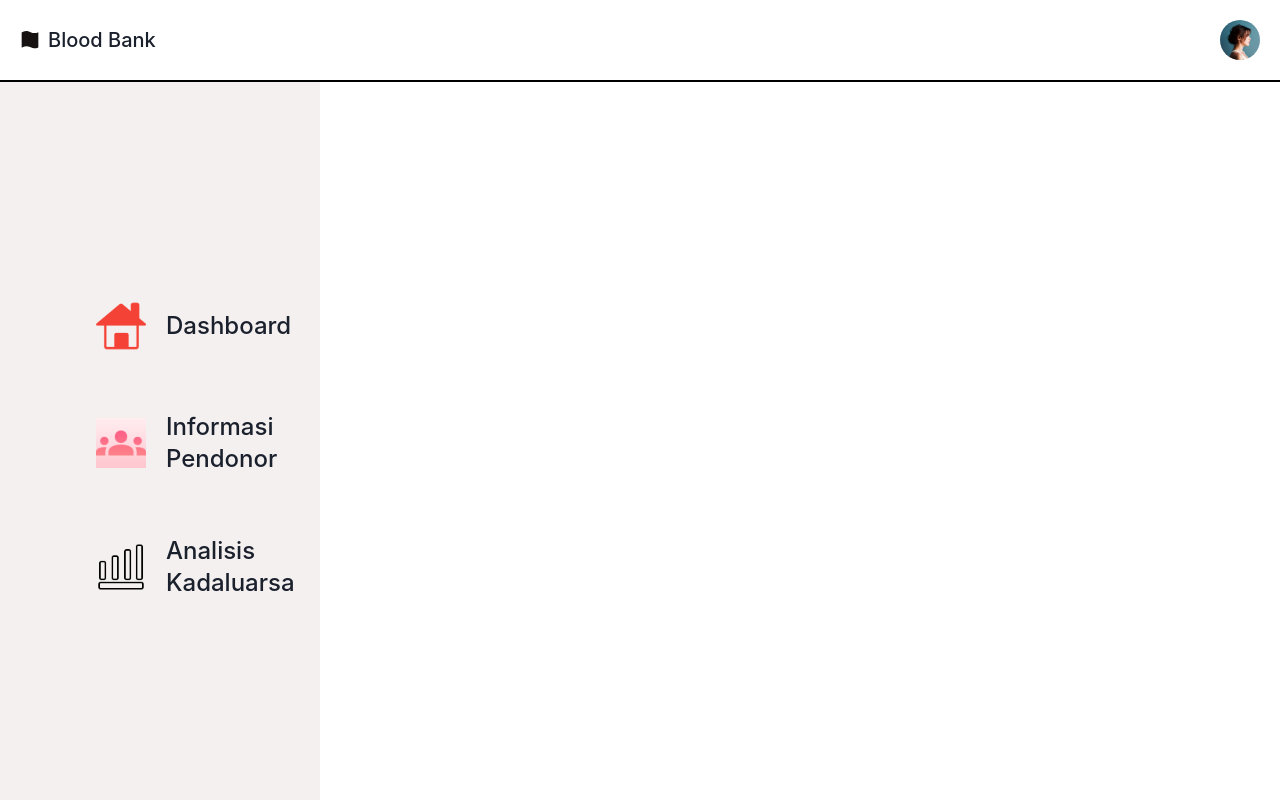
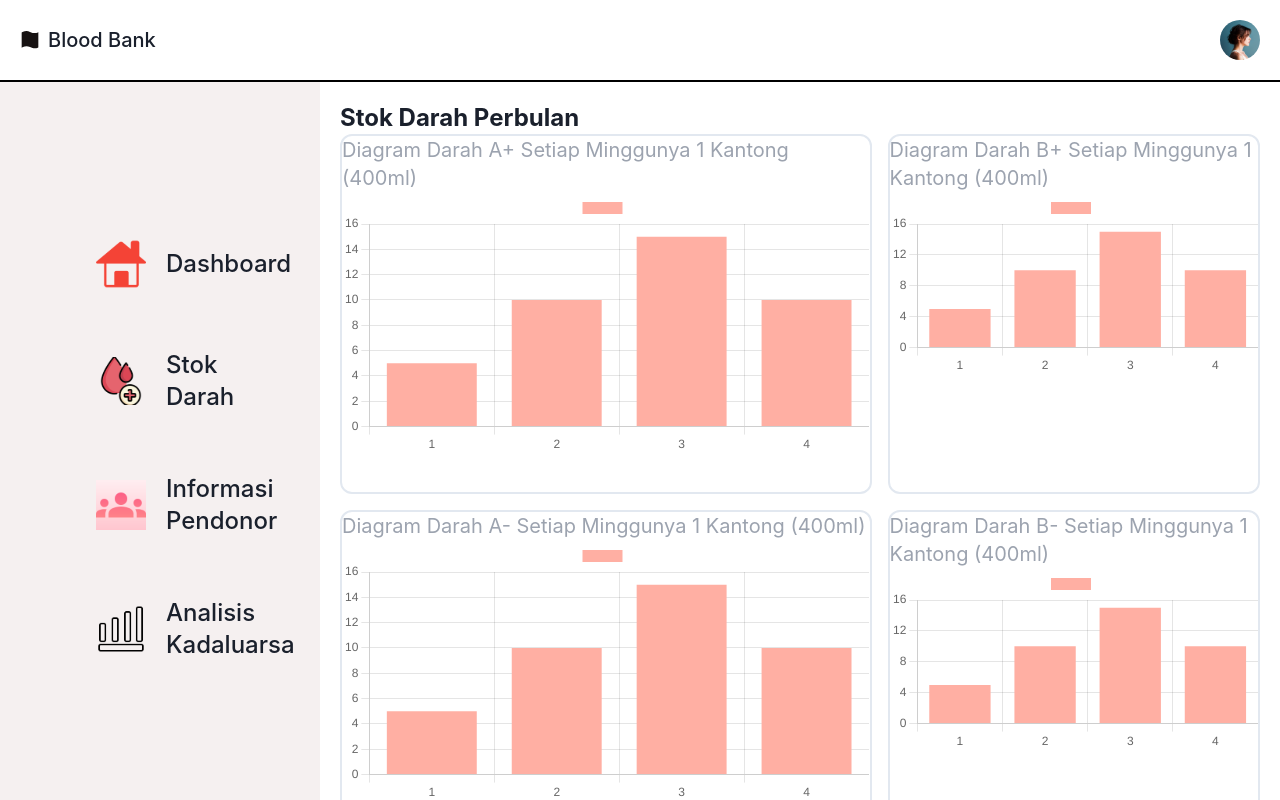
Before and after one commit to aliflikescoding/react-blood-bank, a React (Vite) app in the folder app/: page /stokdarah in a window 1280 px wide. Shown: the top 800 px of the page. Built offline with nearby package versions, Linux system fonts and the light colour scheme.

Commit message:
Finish stok darah section

```diff
--- a/app/src/App.jsx
+++ b/app/src/App.jsx
@@ -22,6 +22,7 @@ function App() {
               <Routes>
                 <Route index element={<Home />}/>
                 <Route path="/dashboard" element={<Dashboard />} />
+                <Route path="/stokdarah" element={<StokDarah />} />
                 <Route path="/infopendonor" element={<InfoPendonor />} />
                 <Route path="/analisiskadaluarsa" element={<AnalisisKadaluarsa />} />
               </Routes>
--- /dev/null
+++ b/app/src/components/StokDarahCard.jsx
@@ -0,0 +1,64 @@
+import PropTypes from 'prop-types';
+import {
+  Chart as ChartJS,
+  CategoryScale,
+  LinearScale,
+  BarElement,
+  Title,
+  Tooltip,
+  Legend,
+} from 'chart.js';
+import { Bar } from 'react-chartjs-2';
+ChartJS.register(
+  CategoryScale,
+  LinearScale,
+  BarElement,
+  Title,
+  Tooltip,
+  Legend
+);
+
+export const options = {
+  plugins: {
+    title: {
+      display: false,
+    },
+  },
+  responsive: true,
+  interaction: {
+    intersect: false,
+  },
+};
+
+const labels = [1, 2, 3, 4];
+
+export const data = {
+  labels,
+  datasets: [
+    {
+      label: '',
+      data: [5, 10, 15, 10],
+      backgroundColor: 'rgba(255, 175, 163, 1)',
+    },
+  ],
+};
+
+const StokDarahCard = ({ text }) => {
+  return (
+    <div className="border-2 rounded-xl flex flex-col">
+      <h1 className="text-xl text-gray-400 capitalize">diagram darah {text} setiap minggunya 1 kantong (400ml)</h1>
+      <div className='h-[300px]'>
+        <Bar options={options} data={data} />
+      </div>
+      <div>
+
+      </div>
+    </div>
+  )
+}
+
+StokDarahCard.propTypes = {
+  text: PropTypes.string.isRequired,
+}
+
+export default StokDarahCard
--- a/app/src/sections/Sidebar.jsx
+++ b/app/src/sections/Sidebar.jsx
@@ -1,6 +1,7 @@
 import dashboard from "../assets/dashboard.svg"
 import info from "../assets/info.svg"
 import kadar from "../assets/kadar.svg"
+import stokdarah from "../assets/stokdarah.svg"
 import { Link } from 'react-router-dom';
 import { useState } from "react";
 
@@ -13,11 +14,15 @@ const Sidebar = () => {
         <img src={dashboard} alt="" className="w-[50px]"/>
         <h1 className="text-2xl font-medium">Dashboard</h1>
       </Link>
-      <Link className={`p-4 rounded-[30px] flex items-center gap-5 ${selectNum === 2 && "bg-primary"}`} onClick={() => setSelectNum(2)} to="/infopendonor">
+      <Link className={`p-4 rounded-[30px] flex items-center gap-5 ${selectNum === 2 && "bg-primary"}`} onClick={() => setSelectNum(2)} to="/stokdarah">
+        <img src={stokdarah} alt="" className="w-[50px]"/>
+        <h1 className="text-2xl font-medium">Stok Darah</h1>
+      </Link>
+      <Link className={`p-4 rounded-[30px] flex items-center gap-5 ${selectNum === 3 && "bg-primary"}`} onClick={() => setSelectNum(3)} to="/infopendonor">
         <img src={info} alt="" className="w-[50px]"/>
         <h1 className="text-2xl font-medium">Informasi Pendonor</h1>
       </Link>
-      <Link className={`p-4 rounded-[30px] flex items-center gap-5 ${selectNum === 3 && "bg-primary"}`} onClick={() => setSelectNum(3)} to="/analisiskadaluarsa">
+      <Link className={`p-4 rounded-[30px] flex items-center gap-5 ${selectNum === 4 && "bg-primary"}`} onClick={() => setSelectNum(4)} to="/analisiskadaluarsa">
         <img src={kadar} alt="" className="w-[50px]"/>
         <h1 className="text-2xl font-medium">Analisis Kadaluarsa</h1>
       </Link>
--- a/app/src/sections/StokDarah.jsx
+++ b/app/src/sections/StokDarah.jsx
@@ -1,6 +1,22 @@
+import StokDarahCard from "../components/StokDarahCard"
+import leftArrow from "../assets/leftArrow.svg"
+import rightArrow from "../assets/rightArrow.svg"
+
 const StokDarah = () => {
   return (
-    <div>StokDarah</div>
+    <div className="p-5">
+      <h1 className="font-bold text-2xl">Stok Darah Perbulan</h1>
+      <div className="grid grid-rows-2 grid-flow-col gap-4">
+        <StokDarahCard text="A+"/>
+        <StokDarahCard text="A-"/>
+        <StokDarahCard text="B+"/>
+        <StokDarahCard text="B-"/>
+      </div>
+      <div className="flex justify-between">
+        <img src={leftArrow} alt="left arrow" />
+        <img src={rightArrow} alt="right arrow" />
+      </div>
+    </div>
   )
 }
 
```
Also changed, not shown: app/src/assets/leftArrow.svg (added), app/src/assets/rightArrow.svg (added).
